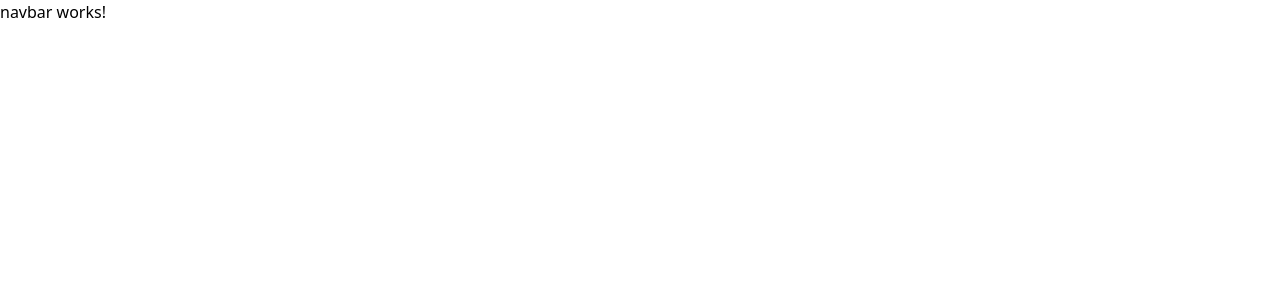
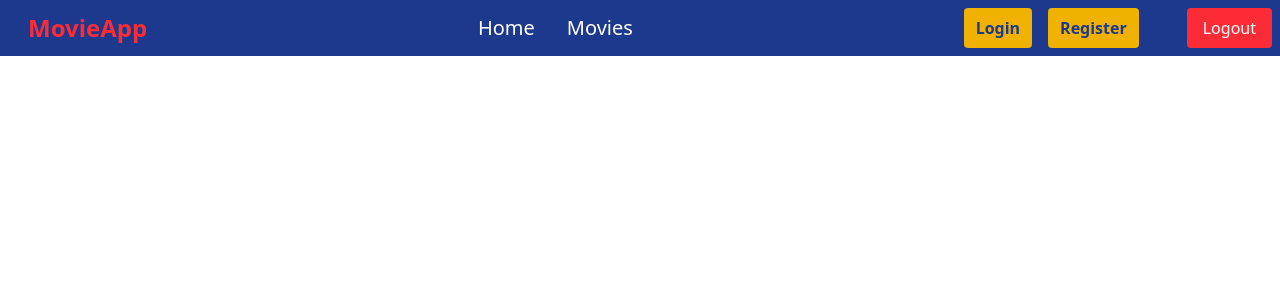
Before and after one commit to Th-Sagar/Frontend-Movie, an Angular app: page / in a window 1280 px wide. Shown: the top 300 px of the page. Built offline with nearby package versions, Linux system fonts and the light colour scheme.

Commit message:
feat: navbar

```diff
--- a/src/app/app.component.html
+++ b/src/app/app.component.html
@@ -1 +1 @@
-<app-navbar> </app-navbar>
+<app-navbar> </app-navbar> <router-outlet></router-outlet>
--- a/src/app/app.routes.ts
+++ b/src/app/app.routes.ts
@@ -1,3 +1,22 @@
 import { Routes } from '@angular/router';
+import { HomeComponent } from './components/home/home.component';
+import { LoginComponent } from './components/login/login.component';
+import { RegisterComponent } from './components/register/register.component';
 
-export const routes: Routes = [];
+export const routes: Routes = [
+  {
+    path: '',
+    title: 'Movie App - Home',
+    component: HomeComponent,
+  },
+  {
+    path: 'login',
+    title: 'Movie App - Login',
+    component: LoginComponent,
+  },
+  {
+    path: 'register',
+    title: 'Movie App - Register',
+    component: RegisterComponent,
+  },
+];
--- a/src/app/components/navbar/navbar.component.html
+++ b/src/app/components/navbar/navbar.component.html
@@ -1 +1,44 @@
-<p>navbar works!</p>
+<nav
+  class="bg-blue-900 text-white p-2 flex justify-between items-center fixed top-0 left-0 w-full z-10"
+>
+  <div class="text-2xl font-bold text-red-500 ml-5">
+    <a routerLink="/">MovieApp</a>
+  </div>
+  <div class="flex space-x-8">
+    <a routerLink="/" class="hover:text-yellow-500 text-xl">Home</a>
+    <div class="relative group">
+      <a class="hover:text-yellow-500 text-xl cursor-pointer">Movies</a>
+      <div
+        class="absolute hidden group-hover:block bg-blue-800 rounded shadow-lg mt-1"
+      >
+        <a routerLink="/show-movies" class="block px-4 py-2 hover:bg-blue-700"
+          >Show Movies</a
+        >
+        <a routerLink="/add-movie" class="block px-4 py-2 hover:bg-blue-700"
+          >Add Movie</a
+        >
+      </div>
+    </div>
+  </div>
+  <div class="space-x-4 flex items-center">
+    <a
+      routerLink="/login"
+      class="bg-yellow-500 font-bold text-blue-900 px-3 py-2 rounded hover:bg-yellow-400 hover:cursor-pointer"
+      >Login</a
+    >
+    <a
+      routerLink="/register"
+      class="bg-yellow-500 font-bold text-blue-900 px-3 py-2 rounded hover:bg-yellow-400"
+      >Register</a
+    >
+
+    <!-- For Logged in User -->
+    <div class="flex items-center space-x-2">
+      <h2 class="font-bold text-yellow-300 px-3 py-2 rounded text-lg"></h2>
+      <a
+        class="text-white bg-red-500 hover:bg-red-700 px-4 py-2 rounded hover:cursor-pointer"
+        >Logout</a
+      >
+    </div>
+  </div>
+</nav>
```
